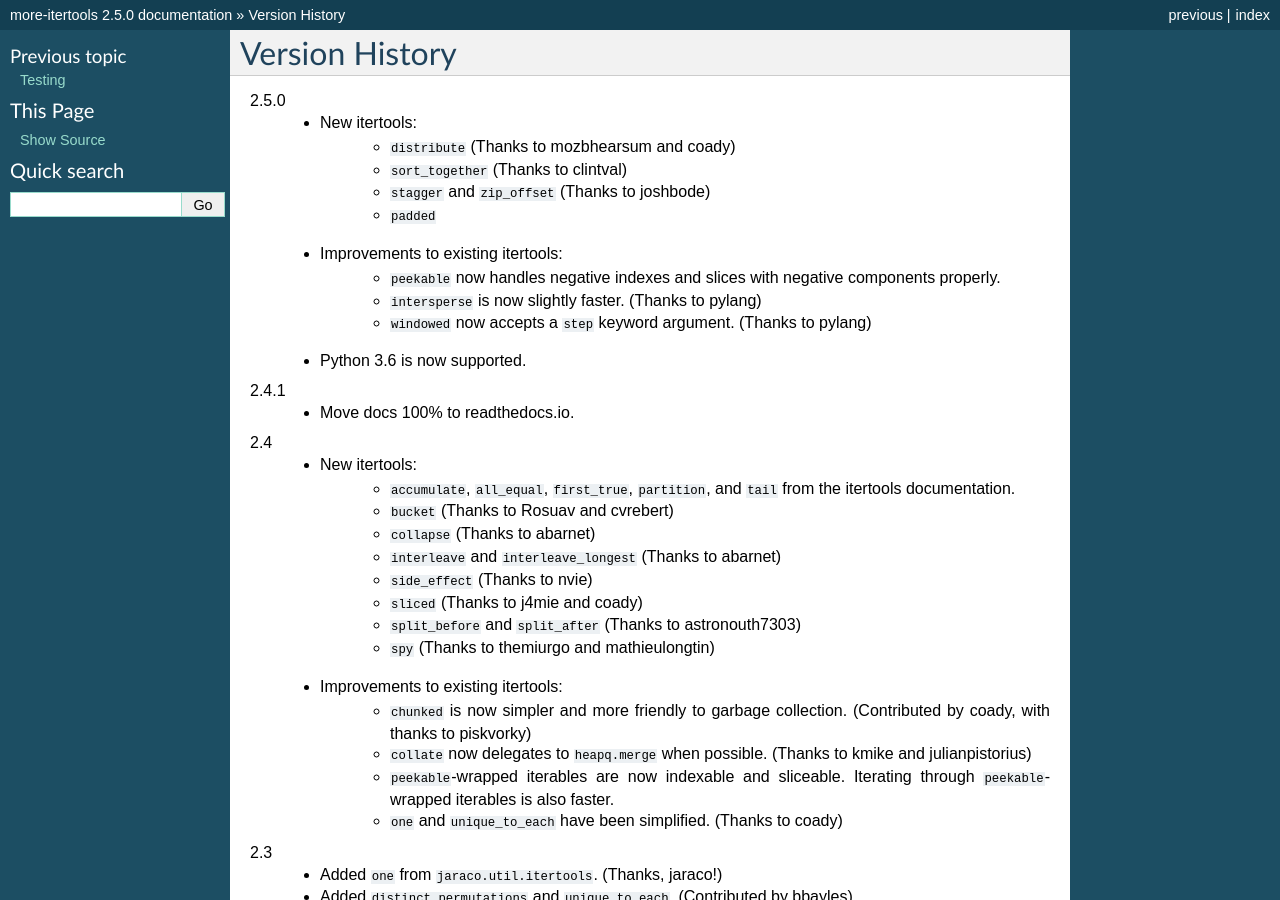
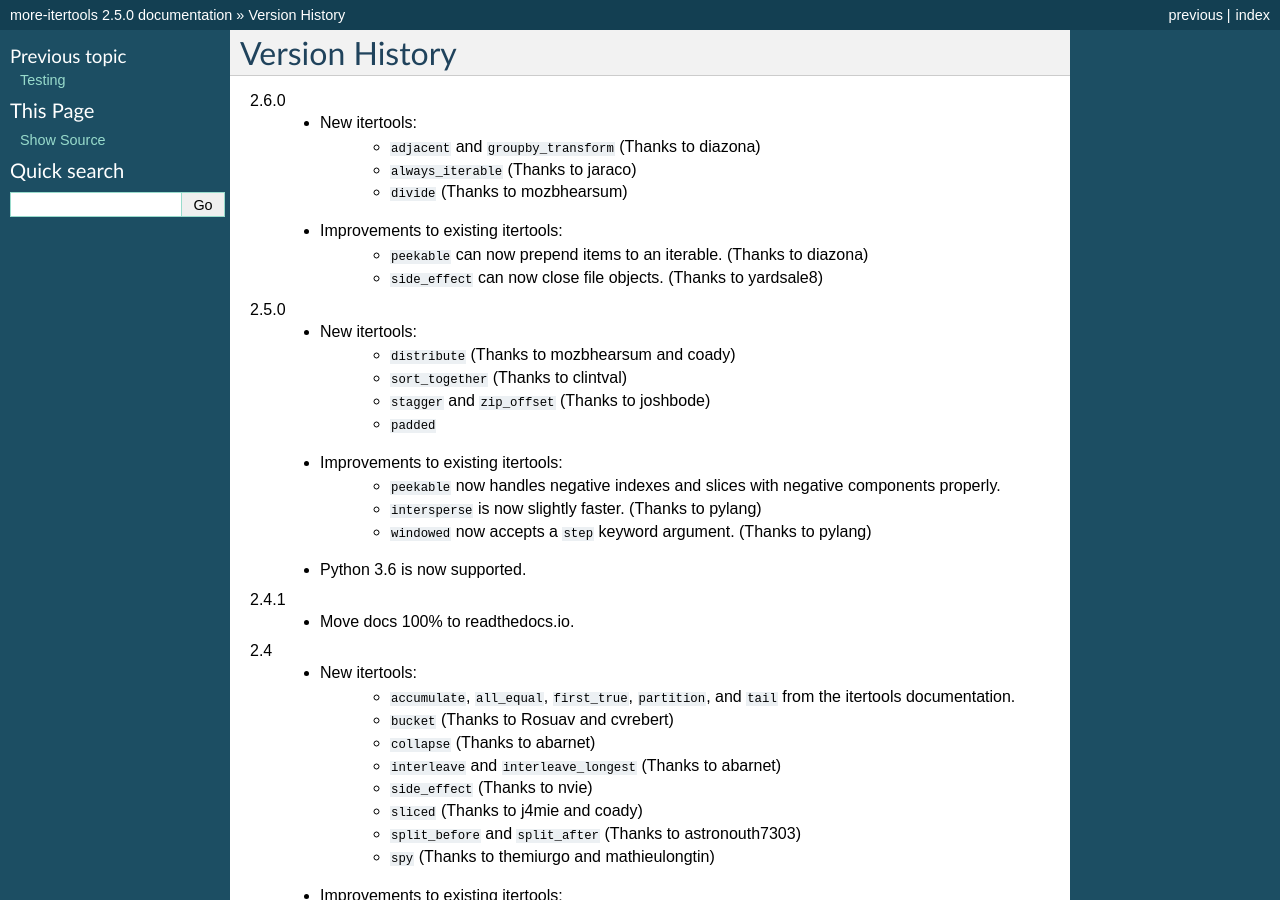
Before and after one commit to more-itertools/more-itertools, a Sphinx documentation site: the page built from docs/versions.rst, in a window 1280 px wide and 900 px high. Built offline with Sphinx 7.4.7, drawn with Linux system fonts in a browser that asks for light colours.

Commit message:
Add changelog for 2.6.0

```diff
--- a/docs/versions.rst
+++ b/docs/versions.rst
@@ -1,6 +1,15 @@
 ===============
 Version History
 ===============
+
+2.6.0
+    * New itertools:
+        * ``adjacent`` and ``groupby_transform`` (Thanks to diazona)
+        * ``always_iterable`` (Thanks to jaraco)
+        * ``divide`` (Thanks to mozbhearsum)
+    * Improvements to existing itertools:
+        * ``peekable`` can now prepend items to an iterable. (Thanks to diazona)
+        * ``side_effect`` can now close file objects. (Thanks to yardsale8)
 
 2.5.0
     * New itertools:
```
